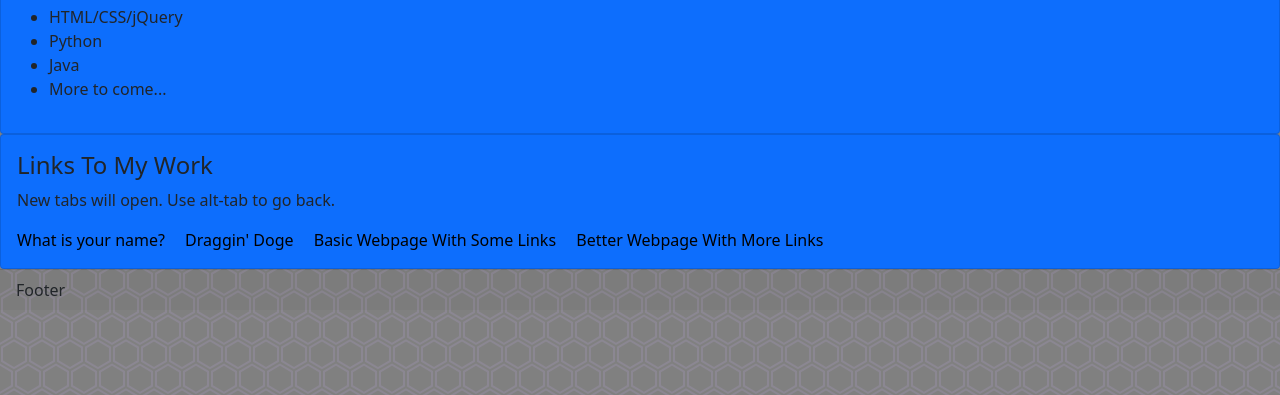
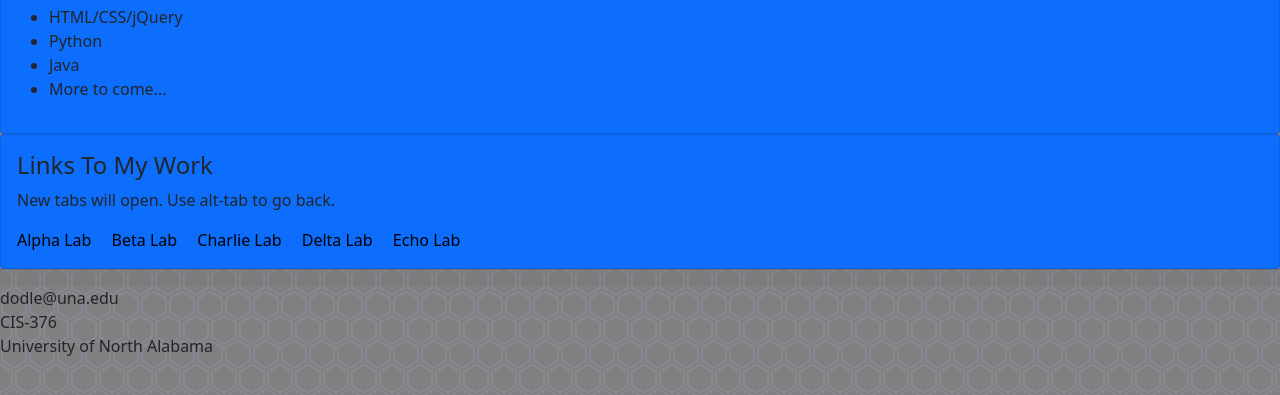
Before and after one commit to GatorDJ98/fuzzy-guacamole, a plain HTML site: page index.html in a window 1280 px wide. Shown: the part 405-800 px from the top of the page. Drawn offline with nearby package versions, Linux system fonts and the light colour scheme.

Commit message:
Add files via upload

```diff
--- a/index.html
+++ b/index.html
@@ -8,6 +8,7 @@
     <link rel="stylesheet" href="https://cdnjs.cloudflare.com/ajax/libs/normalize/5.0.0/normalize.min.css">
     <link rel='stylesheet' href='https://cdnjs.cloudflare.com/ajax/libs/bootstrap/5.0.2/css/bootstrap.min.css'>
     <link rel="stylesheet" href="./styles/style.css">
+    <script src="https://ajax.googleapis.com/ajax/libs/jquery/3.5.1/jquery.min.js"></script>
 
 </head>
 
@@ -189,21 +190,26 @@
             <div class="card-body">
               <h4 class="card-title">Links To My Work</h4>
               <p class="card-text">New tabs will open. Use alt-tab to go back.</p>
-              <a href="https://codepen.io/gatordj98/pen/mdBzYja"target="_blank" class="card-link">What is your name?</a>
-              <a href="https://gatordj98.github.io/upgraded-bassoon/"target="_blank" class="card-link">Draggin' Doge</a>
-              <a href="https://gatordj98.github.io/symmetrical-fiesta/"target="_blank" class="card-link">Basic Webpage With Some Links</a>
-              <a href="https://gatordj98.github.io/crispy-succotash/"target="_blank" class="card-link">Better Webpage With More Links</a>
+              <a href="https://codepen.io/gatordj98/pen/mdBzYja"target="_blank" class="card-link">Alpha Lab</a>
+              <a href="hhttps://gatordj98.github.io/animated-chainsaw/"target="_blank" class="card-link">Beta Lab</a>
+              <a href="https://gatordj98.github.io/upgraded-bassoon/"target="_blank" class="card-link">Charlie Lab</a>
+              <a href="https://gatordj98.github.io/symmetrical-fiesta/"target="_blank" class="card-link">Delta Lab</a>
+              <a href="https://gatordj98.github.io/crispy-succotash/"target="_blank" class="card-link">Echo Lab</a>
             </div>
           </div>
 
         </div>
-        <div class="card-footer">Footer</div>
-        <span id="arrayOutput"><span>
+        <div class="card-footer"></div>
+        <span id="arrayOutput"></span>
       </div>
 
     </div>
   </div>
 
+<script src="./scripts/script.js"></script>
+
+</body>
+</html>
 
 
 
--- a/scripts/script.js
+++ b/scripts/script.js
@@ -2,7 +2,7 @@ const info = ["dodle@una.edu", "CIS-376", "University of North Alabama"];
 
 
 
-for (j = 0; j < cumbieArray.length; j++) {
+for (j = 0; j < info.length; j++) {
     //do something
-    $("#arrayOutput").append("a href=/" + cumbieArray[j] + "/"" <br/>");
+    $("#arrayOutput").append(info[j] + "<br/>");
   }
```
